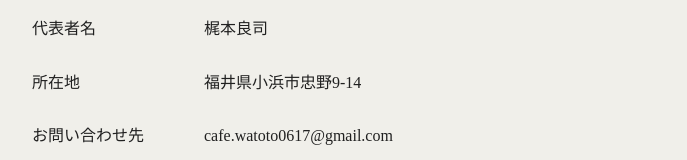
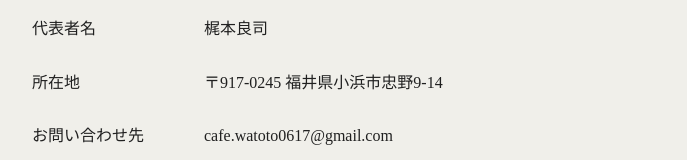
Before and after one commit to gogoipe3913/watoto-kula, a Next.js app: page /stay/reservation/legal-notice in a window 1280 px wide. Shown: the part 379-539 px from the top of the page, without its empty margins (292-979 px from the left). Built offline with nearby package versions, Linux system fonts and the light colour scheme.

Commit message:
stay 郵便番号の記載

```diff
--- a/src/app/stay/reservation/legal-notice/page.tsx
+++ b/src/app/stay/reservation/legal-notice/page.tsx
@@ -27,7 +27,9 @@ export default function Stay() {
         </li>
         <li className={styles.LegalNotice__item}>
           <p className={styles.LegalNotice__itemKey}>所在地</p>
-          <p className={styles.LegalNotice__itemValue}>福井県小浜市忠野9-14</p>
+          <p className={styles.LegalNotice__itemValue}>
+            〒917-0245 福井県小浜市忠野9-14
+          </p>
         </li>
         <li className={styles.LegalNotice__item}>
           <p className={styles.LegalNotice__itemKey}>お問い合わせ先</p>
```
